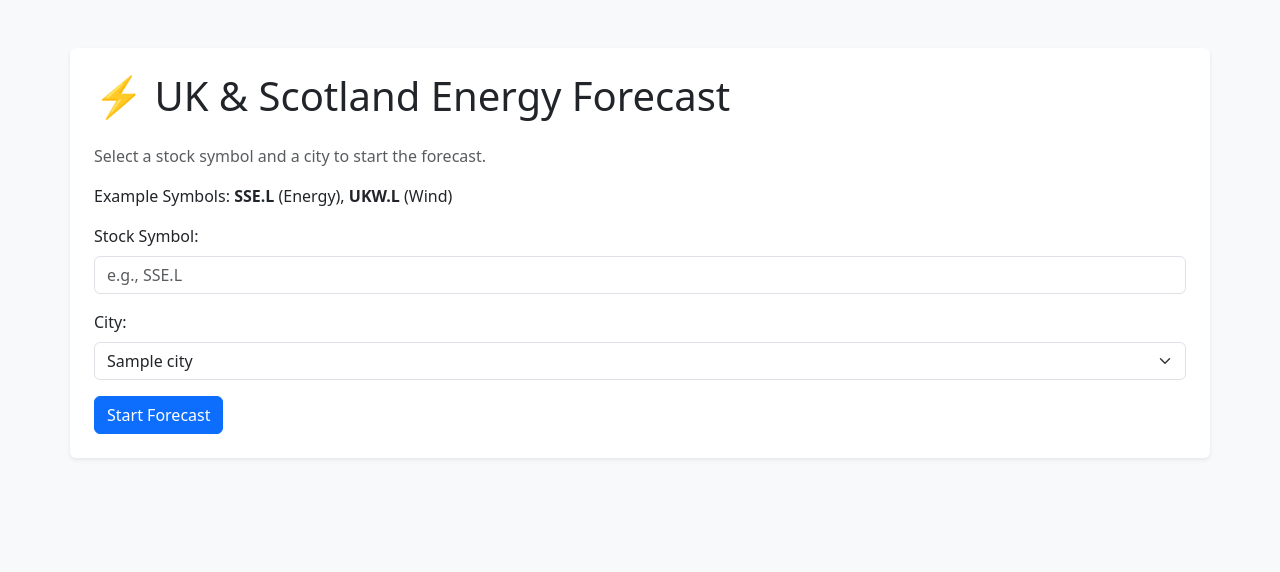
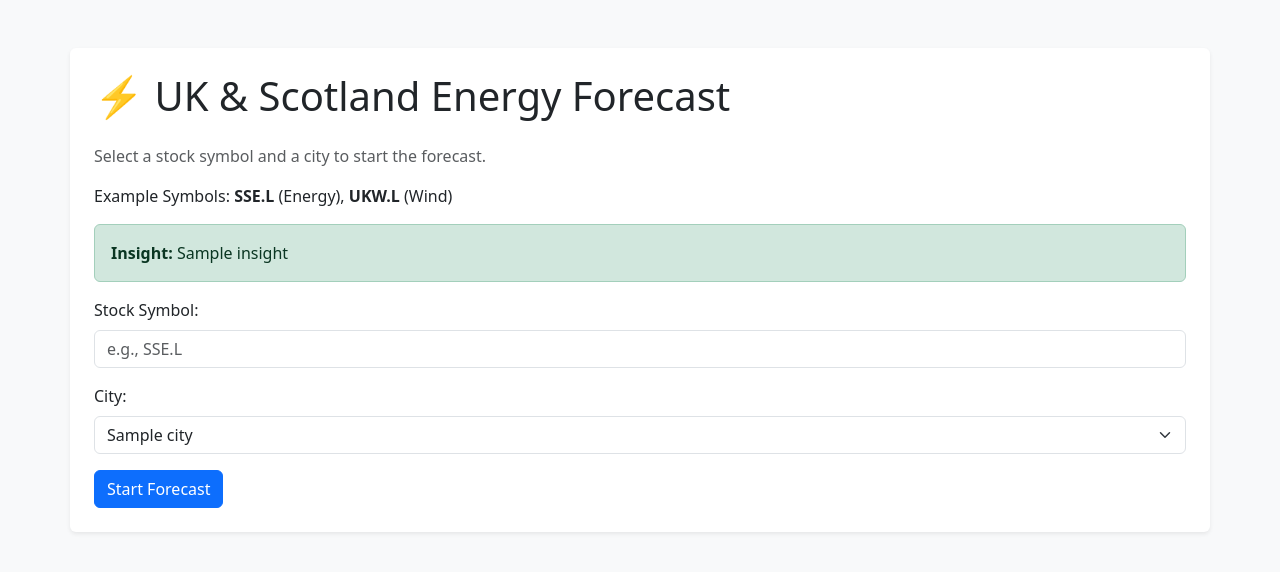
Before and after one commit to ngamzedeniz/energy-forecast-dashboard, a FastAPI app: template templates/index.html in a window 1280 px wide. Shown: the top 572 px of the page. Run offline with FastAPI, Linux system fonts and the light colour scheme; the template is opened without the code that fills it: most values are stand-ins (such as "Sample title", 1, 10 or a date in 2020).

Commit message:
Update alert types for error and insight messages
Changed error message alert to info and added success insight alert.

```diff
--- a/templates/index.html
+++ b/templates/index.html
@@ -11,7 +11,11 @@
         <p>Example Symbols: <strong>SSE.L</strong> (Energy), <strong>UKW.L</strong> (Wind)</p>
 
         {% if error_message %}
-            <div class="alert alert-danger">{{ error_message }}</div>
+            <div class="alert alert-info">{{ error_message }}</div>
+        {% endif %}
+
+        {% if insight %}
+            <div class="alert alert-success"><strong>Insight:</strong> {{ insight }}</div>
         {% endif %}
 
         <form method="post" action="/predict">
```
